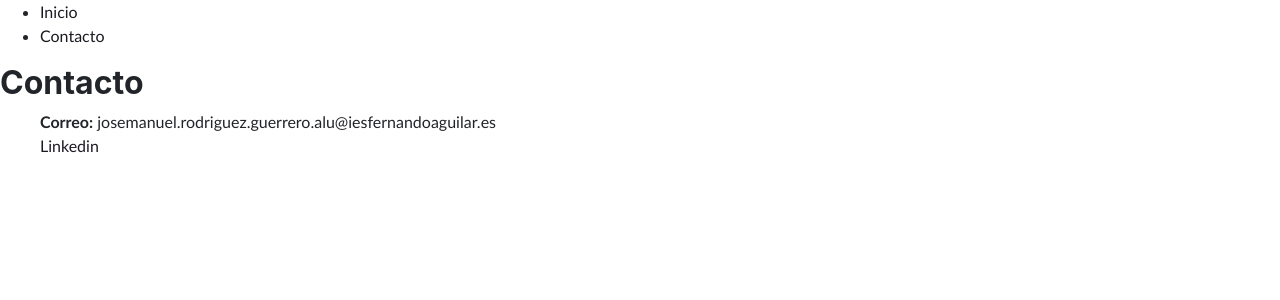
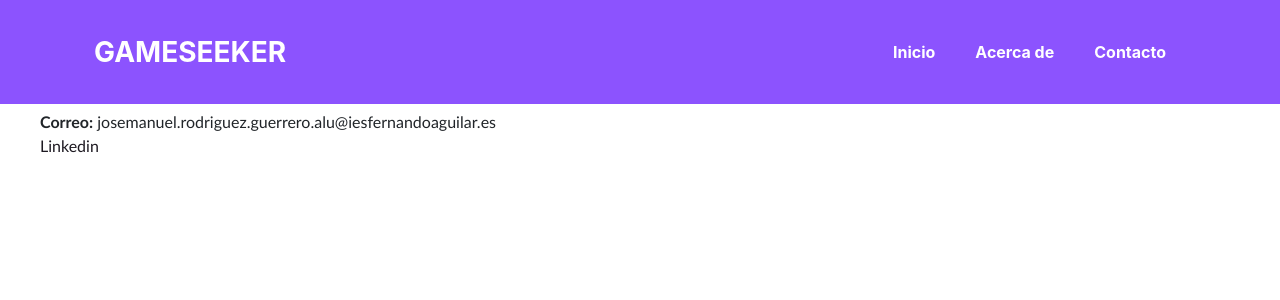
Before and after one commit to joserogu/GAMESEEKER, a Django app: page /contacto/ in a window 1280 px wide. Shown: the top 300 px of the page. Run offline with Django 4.2, Linux system fonts and the light colour scheme; some libraries are stand-ins or nearby versions; some web fonts are replaced.

Commit message:
Aplico CSS para que salga en todos los html

```diff
--- a/gameseek/gameseek_app/templates/base.html
+++ b/gameseek/gameseek_app/templates/base.html
@@ -26,6 +26,24 @@
             {% endblock %}
         </div>
 
+        {% block nav %}
+        <nav class="navbar navbar-expand-lg bg-secondary fixed-top" id="mainNav">
+            <div class="container"><a class="navbar-brand js-scroll-trigger" href="/">GAMESEEKER</a>
+                <button class="navbar-toggler navbar-toggler-right font-weight-bold bg-primary text-white rounded" type="button" data-toggle="collapse" data-target="#navbarResponsive" aria-controls="navbarResponsive" aria-expanded="false" aria-label="Toggle navigation">Menu <i class="fas fa-bars"></i></button>
+                <div class="collapse navbar-collapse" id="navbarResponsive">
+                    <ul class="navbar-nav ml-auto">
+                        <li class="nav-item mx-0 mx-lg-1"><a class="nav-link py-3 px-0 px-lg-3 rounded js-scroll-trigger" href="/">Inicio</a>
+                        </li>
+                        <li class="nav-item mx-0 mx-lg-1"><a class="nav-link py-3 px-0 px-lg-3 rounded js-scroll-trigger" href="/#about">Acerca de</a>
+                        </li>
+                        <li class="nav-item mx-0 mx-lg-1"><a class="nav-link py-3 px-0 px-lg-3 rounded js-scroll-trigger" href="contacto/">Contacto</a>
+                        </li>
+                    </ul>
+                </div>
+            </div>
+        </nav>
+        {% endblock %}
+
         <div id="content">
             {% block content %}{% endblock %}
         </div>
--- a/gameseek/gameseek_app/templates/gameseek_app/contacto.html
+++ b/gameseek/gameseek_app/templates/gameseek_app/contacto.html
@@ -4,7 +4,6 @@
 
 
 {% block title %}Contacto{% endblock %}
-
 
 
 {% block content %}
```
